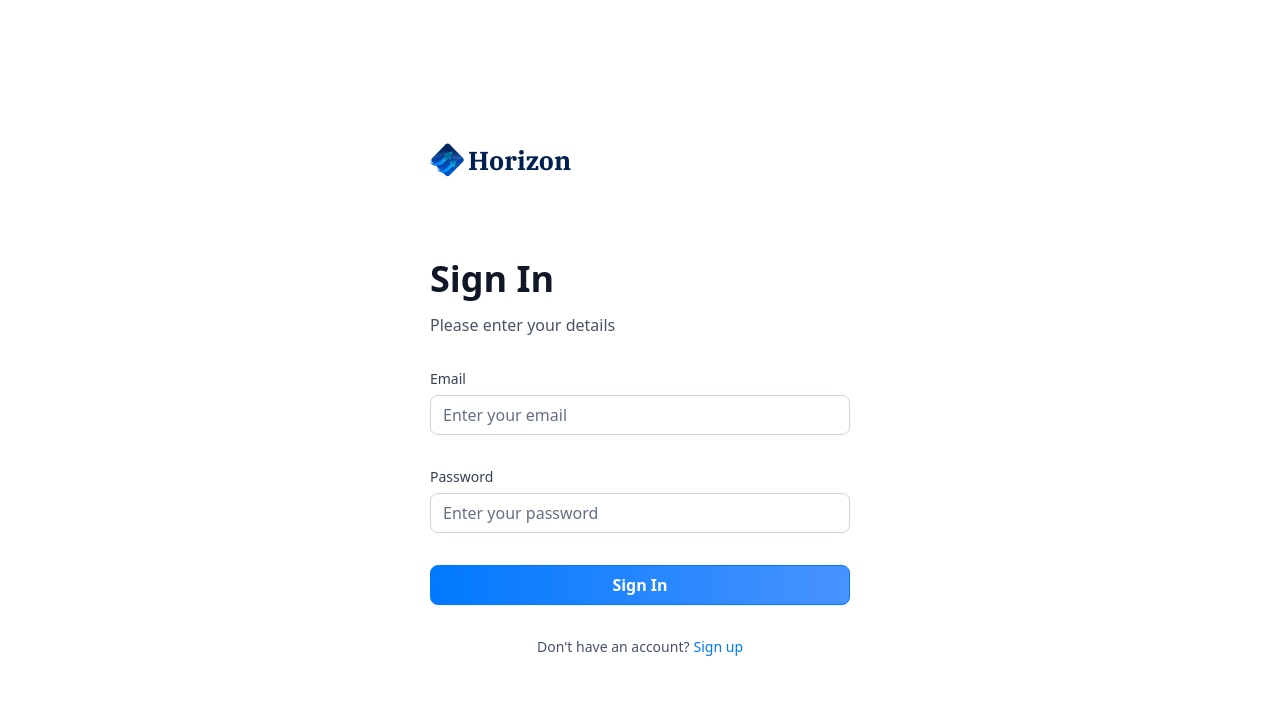
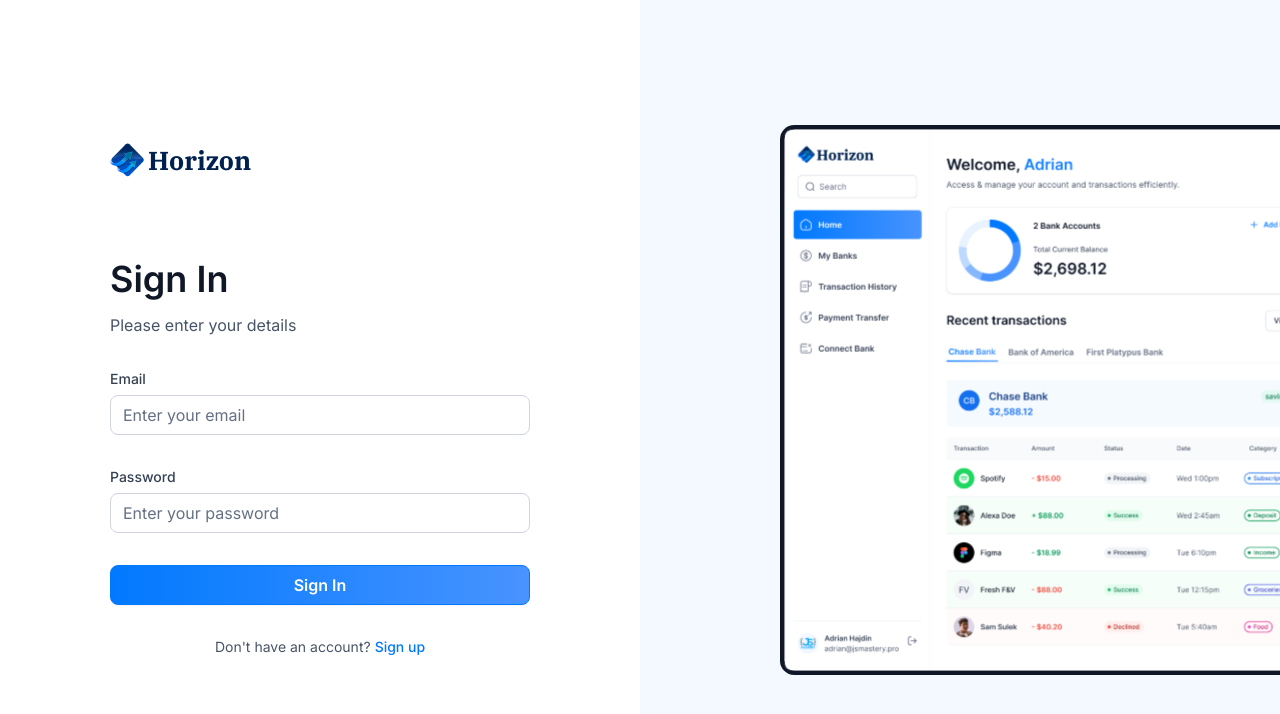
Before and after one commit to thomasmartinez114/bankingapp, a Next.js app: page /sign-in in a window 1280 px wide. Shown: the top 714 px of the page. Built offline with nearby package versions, Linux system fonts and the light colour scheme.

Commit message:
added login page image

```diff
--- a/app/(auth)/layout.tsx
+++ b/app/(auth)/layout.tsx
@@ -1,11 +1,18 @@
+import Image from 'next/image'
+
 export default function RootLayout({
     children,
   }: Readonly<{
     children: React.ReactNode;
   }>) {
       return (
-          <main>
-              {children}
+          <main className="flex min-h-screen w-full justify-between font-inter">
+          {children}
+          <div className="auth-asset">
+            <div>
+              <Image src='/icons/auth-image.svg' alt='Auth image' width={500} height={500} />
+            </div>
+          </div>
         </main>
     );
   }
```
